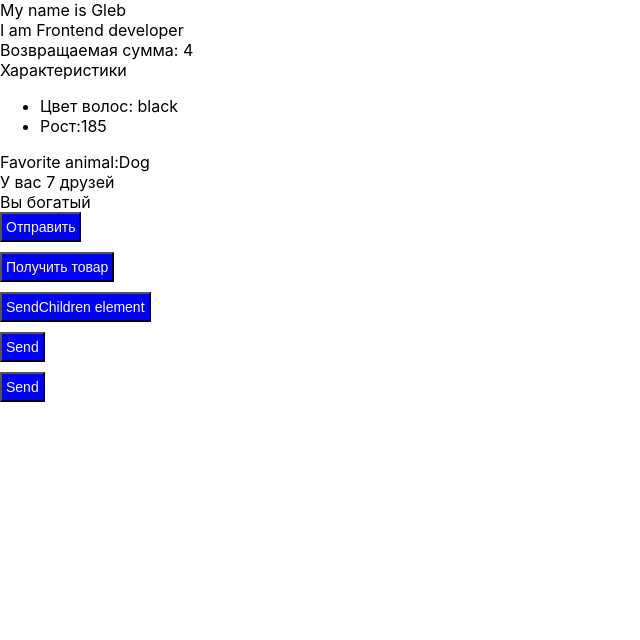
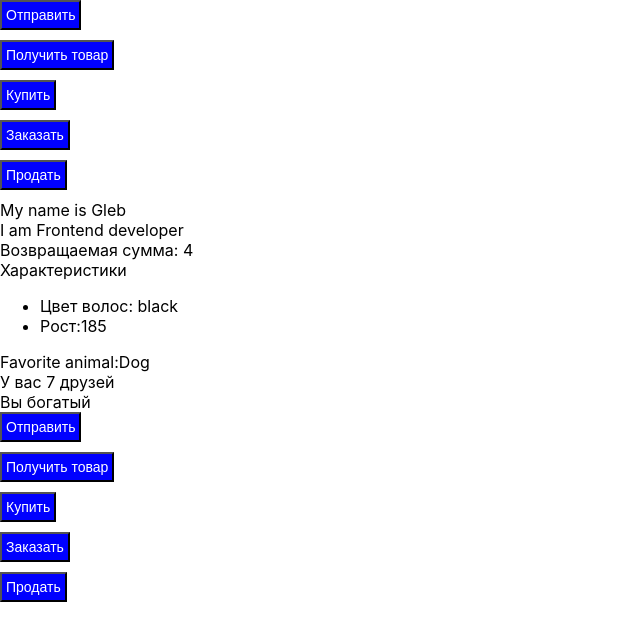
Before and after one commit to derkach2288/react-learning, a React (Create React App) app: page / in a window 1280 px wide. Shown: the top 640 px of the page, without its empty margins (0-640 px from the left). Built offline with nearby package versions, Linux system fonts and the light colour scheme.

Commit message:
add consultation

```diff
--- a/src/App.css
+++ b/src/App.css
@@ -1,6 +1,9 @@
-.App {
+App {
   display: flex;
+  height: 100%;
+  width: 100%;
   flex-direction: column;
+  background-color: black;
 }
 
 .button-container {
--- a/src/App.jsx
+++ b/src/App.jsx
@@ -1,5 +1,6 @@
 import "./App.css";
 import Button from "./components/Button";
+import Modal from "./components/Modal"
 
 export const animal = "Dog";
 
@@ -26,8 +27,26 @@ function App() {
 
   const rich = true;
 
+const buttonNames = [
+  "Отправить",
+  "Получить товар",
+  "Купить",
+  "Заказать",
+  "Продать",
+];
+
+  const buttons = buttonNames.map((value) => {
+    return (
+      <div className="button-container">
+        <Button name={value} />
+      </div>
+    );
+  })
+
   return (
     <div className="App">
+      {buttons}
+
       {name}
       {/* JSX позволяет нам передавать переменные с помощью фигурных скобок в HTML дерево */}
       <p id={tegJobId}>I am {job}</p>
@@ -41,19 +60,19 @@ function App() {
       <div>{numberOfFriends(7)}</div>
       <div>{rich ? "Вы богатый" : "Вы не в достатке"}</div>
       <div className="button-container">
-        <Button name="Отправить" type="submit" />
+        <Button name="Отправить" />
       </div>
       <div className="button-container">
-        <Button name="Получить товар" type="submit" />
+        <Button name="Получить товар" />
       </div>
       <div className="button-container">
-        <Button>Children element</Button>
+        <Button name="Купить" />
       </div>
       <div className="button-container">
-        <Button />
+        <Button name="Заказать" />
       </div>
       <div className="button-container">
-        <Button />
+        <Button name="Продать" />
       </div>
     </div>
   );
--- /dev/null
+++ b/src/components/Modal/Modal.jsx
@@ -0,0 +1,17 @@
+import "./styles.css";
+import multi, { sum, minus, division } from "./helpers";
+
+// export default function Modal({ children }) {
+function Modal({ children }) {
+  const sumResult = sum(3, 5);
+  const multiplicztionResult = multi(4, 4);
+  return (
+    <div className="modal-component">
+      <p>Cумма:{sumResult}</p>
+      <p>Умножение: {multiplicztionResult}</p>
+      {children}
+    </div>
+  );
+}
+
+export default Modal;
--- /dev/null
+++ b/src/components/Modal/helpers.js
@@ -0,0 +1,21 @@
+// 3 способ: экспорт непосредственно перед объявления=ем переменной
+export const sum = (a, b) => a + b;
+
+
+
+const minus = (a, b) => a - b;
+const division = (a, b) => {
+  if (b != 0) {
+    return a / b;
+  }
+}
+
+const multiplication = (a, b) => a * b;
+
+// 1 способ - экспорт как переменные, через фигурные скобки, забирается как import {sum} ftom './helpers'
+export { minus, division };
+
+
+// 2 способ: экспорт, как default, когда импортируем - нам не обязательно указывать точное имя
+  // import multi from './helpers'
+export default multiplication;
--- /dev/null
+++ b/src/components/Modal/index.js
@@ -0,0 +1,3 @@
+import Modal from "./Modal";
+
+export default Modal;
--- /dev/null
+++ b/src/components/Modal/styles.css
@@ -0,0 +1,6 @@
+.modal-component {
+  width: 300px;
+  height: 200px;
+  background-color: white;
+  border: 1px solid black;
+}
--- a/src/index.css
+++ b/src/index.css
@@ -1,12 +1,26 @@
-html, body {
+html,
+body {
+  height: 100%;
   padding: 0;
   margin: 0;
-  font-family: -apple-system, BlinkMacSystemFont, 'Segoe UI', 'Roboto', 'Oxygen',
-    'Ubuntu', 'Cantarell', 'Fira Sans', 'Droid Sans', 'Helvetica Neue',
+  font-family: -apple-system, BlinkMacSystemFont, "Segoe UI", "Roboto", "Oxygen",
+    "Ubuntu", "Cantarell", "Fira Sans", "Droid Sans", "Helvetica Neue",
     sans-serif;
 }
 
-h1, h2, h3, h4, h5, h6, p {
+h1,
+h2,
+h3,
+h4,
+h5,
+h6,
+p {
   margin: 0;
   padding: 0;
 }
+
+#root {
+  display: flex;
+  height: 100%;
+  width: 100%;
+}
```
